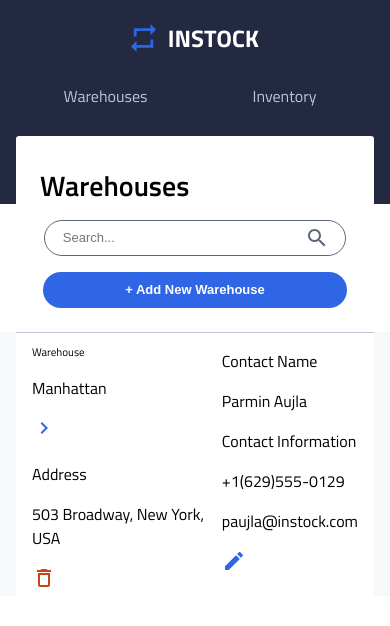
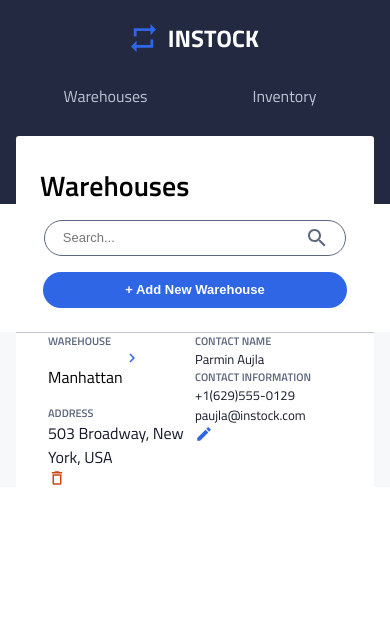
Before and after one commit to freeHashBrown/instock-silentdebuggers, a React (Create React App) app: page /warehouses in a window 390 px wide. Shown: the top 626 px of the page. Built offline with nearby package versions, Linux system fonts and the light colour scheme.

Commit message:
Add basic styles to mobile version of warehouse item

```diff
--- a/src/components/WarehouseItem/WarehouseItem.jsx
+++ b/src/components/WarehouseItem/WarehouseItem.jsx
@@ -9,48 +9,48 @@ const WarehouseItem = () => {
         <section className='warehouse-item'>
             <div className='warehouse-item__column'>
                 <div className='warehouse-item__box'>
-                    <p className='warehouse-item__label table-header'>
+                    <p className='table-header warehouse-item__label'>
                         Warehouse
                     </p>
                     <div className='warehouse-item__bottom'>
-                        <p>
+                        <p className=''>
                             Manhattan
                         </p>
-                        <img src={chevron} alt="chevron" />
+                        <img src={chevron} alt="chevron" className='warehouse-item__icon'/>
                     </div>
                 </div>
-                <div className='warehouse-item__address'>
-                    <p className='warehouse-item__label'>
+                <div className='warehouse-item__box'>
+                    <p className=' table-header warehouse-item__label'>
                         Address
                     </p>
                     <p className='warehouse-item__data'>
                         503 Broadway, New York, USA
                     </p>
                 </div>
-                <img src={garbage} alt="delete" />
+                <img src={garbage} alt="delete" className='warehouse-item__icon'/>
             </div>
 
             <div className='warehouse-item__column'>
                 <div className='warehouse-item__box'>
-                    <p className='warehouse-item__label'>
+                    <p className='table-header warehouse-item__label'>
                         Contact Name
                     </p>
-                    <p className='warehouse-item__data'>
+                    <p className='warehouse-item__data body-medium'>
                         Parmin Aujla
                     </p>
                 </div>
                 <div className='warehouse-item__box'>
-                    <p className='warehouse-item__label'>
+                    <p className='warehouse-item__label table-header'>
                         Contact Information
                     </p>
-                    <p className='warehouse-item__data'>
+                    <p className='warehouse-item__data body-medium'>
                         +1(629)555-0129
                     </p>
-                    <p className='warehouse-item__data'>
+                    <p className='warehouse-item__data body-medium'>
                         paujla@instock.com
                     </p>
                 </div>
-                <img src={edit} alt="edit" />
+                <img src={edit} alt="edit" className='warehouse-item__icon'/>
             </div>
         </section>
     );
--- a/src/components/WarehouseItem/WarehouseItem.scss
+++ b/src/components/WarehouseItem/WarehouseItem.scss
@@ -2,7 +2,42 @@
 
 .warehouse-item {
     display: flex;
-    padding: 0 1rem 0 1rem;
+    padding: 0 2rem 0 2rem;
     border-top: solid 0.1rem $cloud;
     background-color: $white;
+
+    &__column {
+        display: flex;
+        flex-direction: column;
+        width: 50%;
+    }
+
+    &__bottom {
+        display: flex;
+        flex-direction: row;
+    }
+
+    &__box {
+        display: flex;
+        flex-direction: column;
+    }
+
+    &__label {
+        font-weight: 600;
+        color: $slate;
+        text-transform: uppercase;
+        margin: 0;
+    }
+
+    &__data {
+        margin: 0;
+        color: $instock-black;
+    }
+
+
+    &__icon {
+        width: 1.125rem;
+        height: 1.125rem;
+
+    }
 }
```
